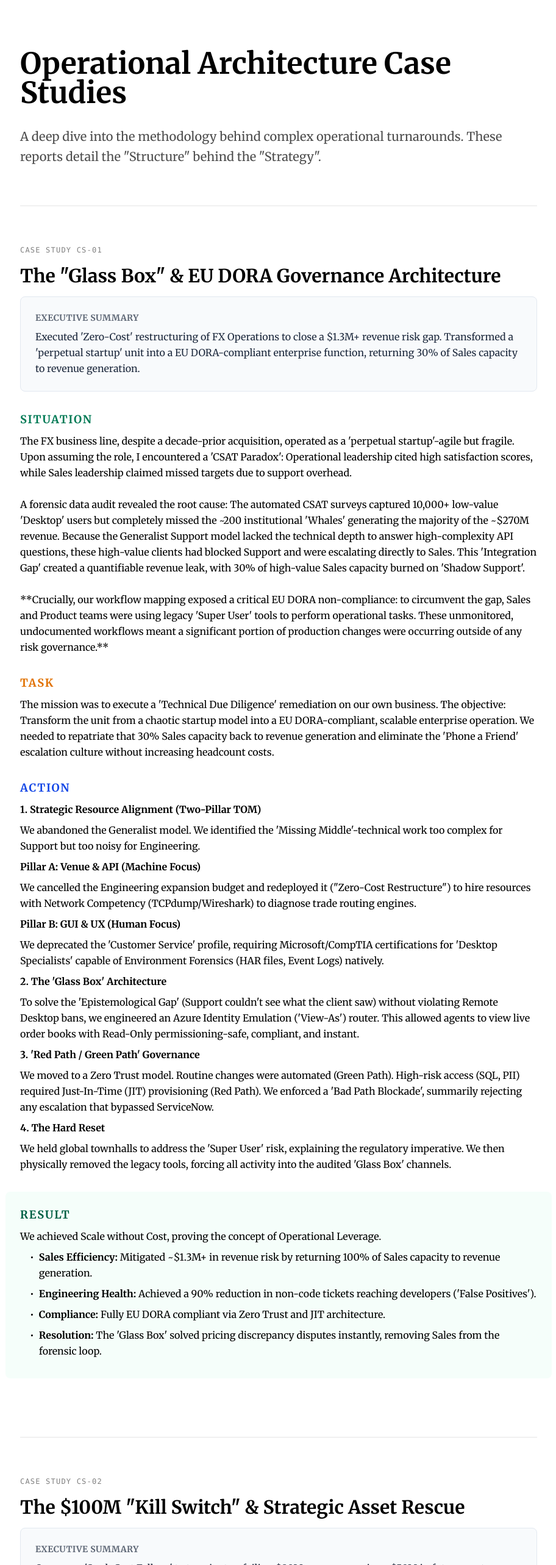
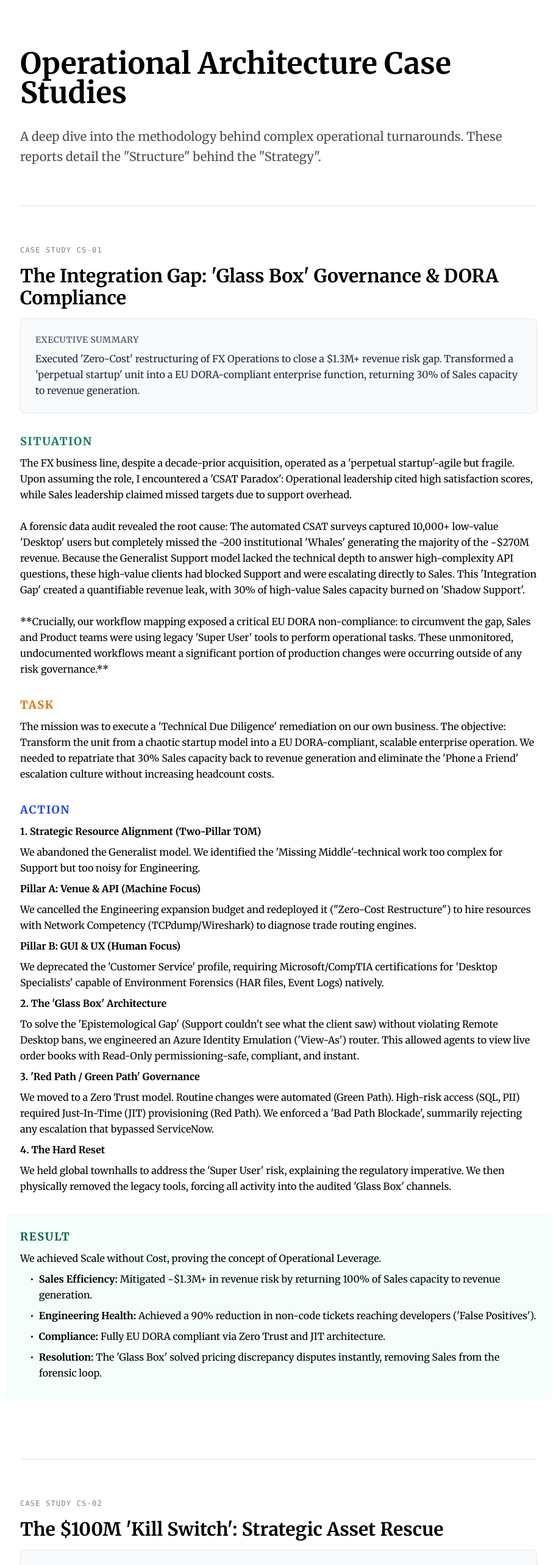
Before and after one commit to mels0n/aboutme, a Next.js app: page /guide/operational-architecture/case-studies in a window 1280 px wide. Shown: the top 2566 px of the page at 61% size, without its empty margins (183-1095 px from the left). Built offline with nearby package versions, Linux system fonts and the light colour scheme.

Commit message:
content: Refine Case Study titles to be problem-first
- Renamed titles to highlight the business problem (Integration Gap, Sunk Cost, Systemic Collapse)

- Removed abstract metaphors (Fog of War) in favor of concrete terms (Data Sovereignty)

```diff
--- a/src/shared/data/office_case_studies.ts
+++ b/src/shared/data/office_case_studies.ts
@@ -38,7 +38,7 @@ export interface OfficeCaseStudy {
 
 export const officeCaseStudies: OfficeCaseStudy[] = [
     {
-        title: "The \"Glass Box\" & EU DORA Governance Architecture",
+        title: "The Integration Gap: 'Glass Box' Governance & DORA Compliance",
         summary: {
             executive: "Executed 'Zero-Cost' restructuring of FX Operations to close a $1.3M+ revenue risk gap. Transformed a 'perpetual startup' unit into a EU DORA-compliant enterprise function, returning 30% of Sales capacity to revenue generation.",
             strategist: "Designed the 'Two-Pillar' Target Operating Model (TOM), bifurcating 'Venue & API' (Machine) from 'GUI & UX' (Human) workflows. Solved critical visibility gaps via 'Glass Box' architecture.",
@@ -109,7 +109,7 @@ export const officeCaseStudies: OfficeCaseStudy[] = [
         }
     },
     {
-        title: "The $100M \"Kill Switch\" & Strategic Asset Rescue",
+        title: "The $100M 'Kill Switch': Strategic Asset Rescue",
         summary: {
             executive: "Overcame 'Sunk Cost Fallacy' to terminate a failing $80M program, saving ~$50M in future waste. Pivotally rescued the viable NDF asset via surgical 'hive off'.",
             strategist: "Unmasked 'Green-Shifted' reporting to reveal a 'House of Cards'. Executed a three-phase remediation: Stabilize (Firefight), Audit (Discovery), and Strategic Wind-Down.",
@@ -188,7 +188,7 @@ export const officeCaseStudies: OfficeCaseStudy[] = [
         }
     },
     {
-        title: "The \"Fog of War\" Protocol & Global Stabilization",
+        title: "Systemic Collapse: The 'Data Sovereignty' Protocol & Shadow IT Elimination",
         summary: {
             executive: "Stabilized a business unit in systemic collapse (100% leadership attrition). Engineered a 'Zero-Regulatory-Risk' environment by killing 'Shadow IT' & 'WhatsApp' trading. Reduced attrition from 40% to 6% via culture overhaul.",
             strategist: "Deployed a 'Mercenary Squad' strategy to bypass internal promotion paralysis. Divested the 'Toxic Asset' (NEST) to save the wider portfolio. Enforced Data Sovereignty to end 'Opinion-Based Management'.",
```
